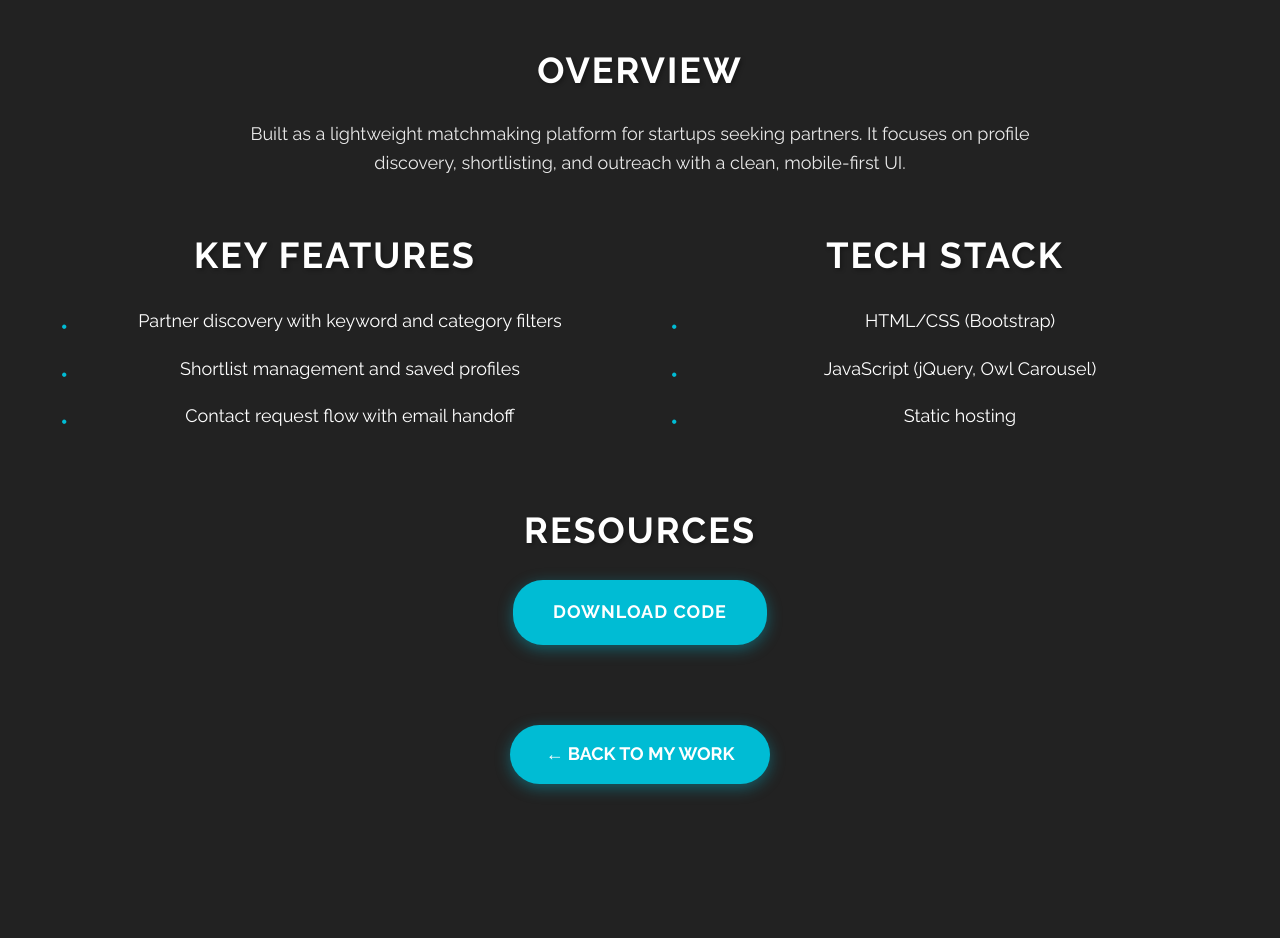
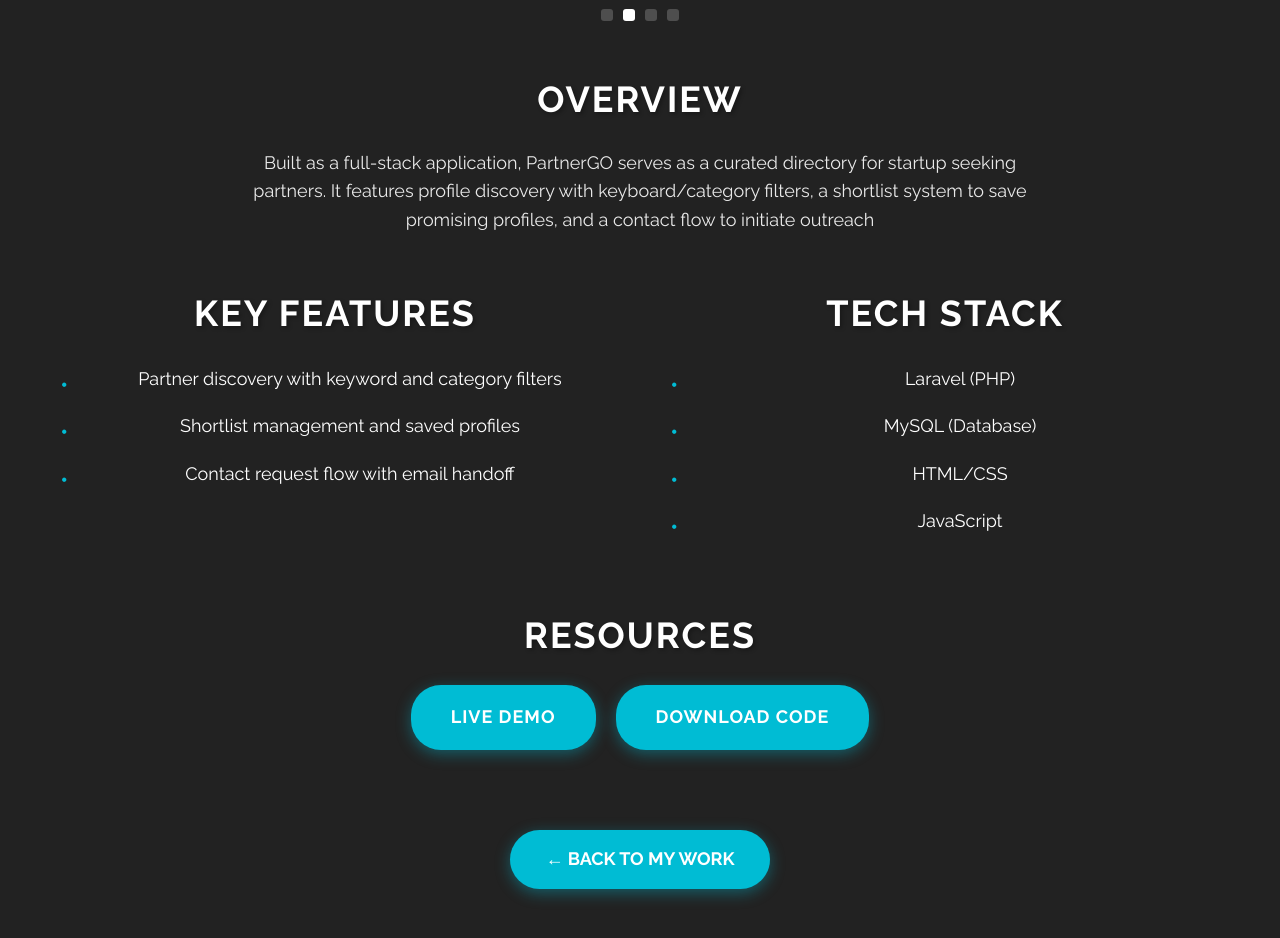
Before and after one commit to Nancie21/edbert-clementius, a plain HTML site: page Web/project.html in a window 1280 px wide. Shown: the part 1040-1978 px from the top of the page. Before the commit the page ends 1924 px from the top, so only its background shows below. Drawn offline with Linux system fonts and the light colour scheme.

Commit message:
tambahin anivault

```diff
--- a/Web/js/project-details.js
+++ b/Web/js/project-details.js
@@ -4,34 +4,34 @@
     proj1: {
       title: "PartnerGO",
       description:
-        "PartnerGO helps startup founders discover, evaluate, and connect with strategic partners to accelerate growth.",
+        "PartnerGO is a matchmaking platform design to help tech startups discover, evaluate, and connect with strategic business partners to accelerate growth.",
       overview:
-        "Built as a lightweight matchmaking platform for startups seeking partners. It focuses on profile discovery, shortlisting, and outreach with a clean, mobile-first UI.",
+        "Built as a full-stack application, PartnerGO serves as a curated directory for startup seeking partners. It features profile discovery with keyboard/category filters, a shortlist system to save promising profiles, and a contact flow to initiate outreach",
       features: [
         "Partner discovery with keyword and category filters",
         "Shortlist management and saved profiles",
         "Contact request flow with email handoff",
       ],
-      tech: ["HTML/CSS (Bootstrap)", "JavaScript (jQuery, Owl Carousel)", "Static hosting"],
-      liveUrl: "#",
-      downloadUrl: "https://drive.google.com/drive/folders/1wkOliMIvOl02G5TjC5Gy_c37EHYwbReF?usp=drive_link",
+      tech: ["Laravel (PHP)", "MySQL (Database)", "HTML/CSS", "JavaScript"],
+      liveUrl: "https://github.com/scholasticaCeline/partnergo",
+      downloadUrl: "https://github.com/scholasticaCeline/partnergo",
       screenshots: ["images/partnergo1.png", "images/partnergo2.png", "images/partnergo3.png", "images/partnergo4.png"],
       hero: "images/item-1.jpg",
     },
     proj2: {
       title: "Skillsync",
       description:
-        "Skillsync helps users develop practical life skills like cooking, creativity, and programming through curated learning tracks.",
+        "A curated web platform which helps users to discover and master practical skills, from cooking to coding, through dedicated learning tracks.",
       overview:
-        "A content-first site with categorized tracks and progressive modules. Emphasis on clarity, readability, and quick navigation to lessons.",
+        "A responsive, conttent-first front-end application which is built using HTML, CSS (Bootstrap), and JavaScript (jQuery/Vanilla). It functions as a 'Youtube for skills,' organizing lessons into categorized tracks and progressive modules. The primary focus was creating a clean, readable, and highly navigable user interface ffor a smooth learning experience.",
       features: [
-        "Category-based learning tracks",
-        "Progressive modules and bookmarking",
-        "Responsive layouts optimized for reading",
+        "Skill discovery through categorized learning tracks",
+        "Progressive easy-to-follow lesson modules",
+        "Fully responsive design for learning on any device",
       ],
       tech: ["HTML/CSS (Bootstrap)", "JavaScript (vanilla + jQuery)", "Image assets & icons"],
-      liveUrl: "#",
-      downloadUrl: "https://drive.google.com/drive/folders/1c2Nbo1dD6eHqDCzItteVIn6-k2AgsXtI?usp=drive_link",
+      liveUrl: "https://68ff6c236b2b7700d4468e83--singular-dodol-02f8df.netlify.app/",
+      downloadUrl: "https://github.com/Nancie21/SkillSync",
       screenshots: ["images/skillsync4.png", "images/skillsync1.png", "images/skillsync2.png", "images/skillsync3.png"],
       hero: "images/skillsync square bener.jpg",
     },
@@ -59,14 +59,14 @@
       hero: "images/RUindows square 2.jpg",
     },
     proj4: {
-      title: "Project 4",
+      title: "AniVault",
       description: "Template project. Replace with real description.",
       overview: "High-level overview of Project 4.",
       features: ["Key feature A", "Key feature B", "Key feature C"],
       tech: ["HTML/CSS", "JavaScript"],
-      liveUrl: "#",
-      downloadUrl: "#",
-      screenshots: ["images/item-1.jpg", "images/item-1.jpg"],
+      liveUrl: "https://anivault21.netlify.app/",
+      downloadUrl: "https://github.com/Nancie21/Anivaults/tree/main",
+      screenshots: ["images/Anivault1.png", "images/anivault2.png","images/Anivault3.png","images/anivault4.png","images/anivault5.png","images/anivault6.png","images/anivault7.png","images/anivault8.png","images/anivault9.png","images/anivault10.png","images/anivault11.png","images/anivault12.png","images/anivault13.png"],
       hero: "images/item-1.jpg",
     },
     proj5: {
@@ -188,6 +188,7 @@
     const techEl = document.getElementById("project-tech")
     const carouselEl = document.getElementById("screenshot-carousel")
     const downloadLinkEl = document.getElementById("project-download-link")
+    const liveLinkEl = document.getElementById("project-live-link")
 
     if (titleEl) titleEl.textContent = project.title
     if (descEl) descEl.textContent = project.description
@@ -240,6 +241,10 @@
       downloadLinkEl.href = project.downloadUrl
     }
 
+    if (liveLinkEl && project.liveUrl !== "#") {
+      liveLinkEl.href = project.liveUrl
+    }
+
     console.log("[v0] Project details loaded successfully")
   })
 })()
--- a/Web/project.html
+++ b/Web/project.html
@@ -365,7 +365,7 @@
         <div class="resources-section">
           <h2 class="section-title">RESOURCES</h2>
           <div class="resource-buttons">
-            <!-- <a href="#" class="btn-resource" id="project-live-link">LIVE DEMO</a> -->
+            <a href="#" class="btn-resource" id="project-live-link">LIVE DEMO</a>
             <a href="#" class="btn-resource" id="project-download-link">DOWNLOAD CODE</a>
           </div>
         </div>
```
Also changed, not shown: Web/index.html (+4 -4 lines), Web/images/Anivault1.png (added), Web/images/Anivault1square.png (added), Web/images/Anivault3.png (added), Web/images/anivault10.png (added), Web/images/anivault11.png (added), Web/images/anivault12.png (added), Web/images/anivault13.png (added), Web/images/anivault2.png (added), Web/images/anivault4.png (added), Web/images/anivault5.png (added), Web/images/anivault6.png (added), Web/images/anivault7.png (added), Web/images/anivault8.png (added), 1 more files.
